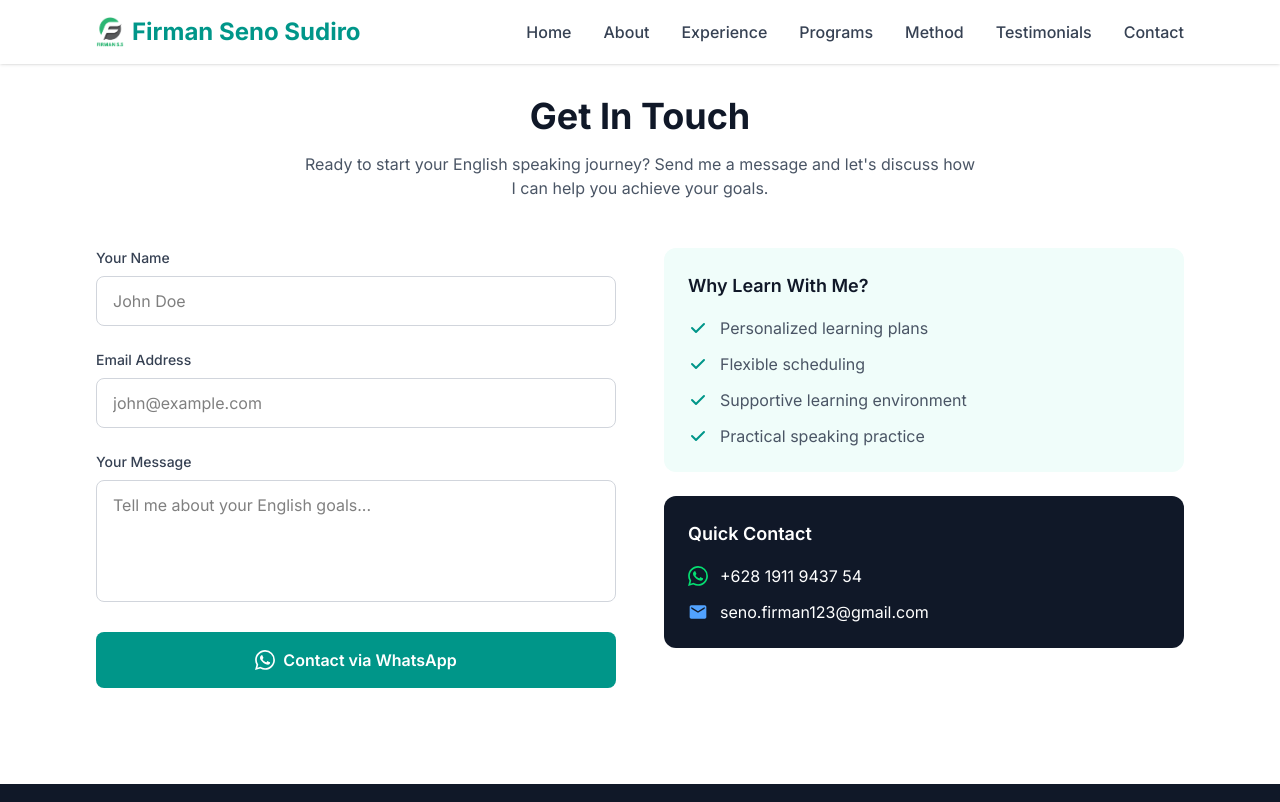
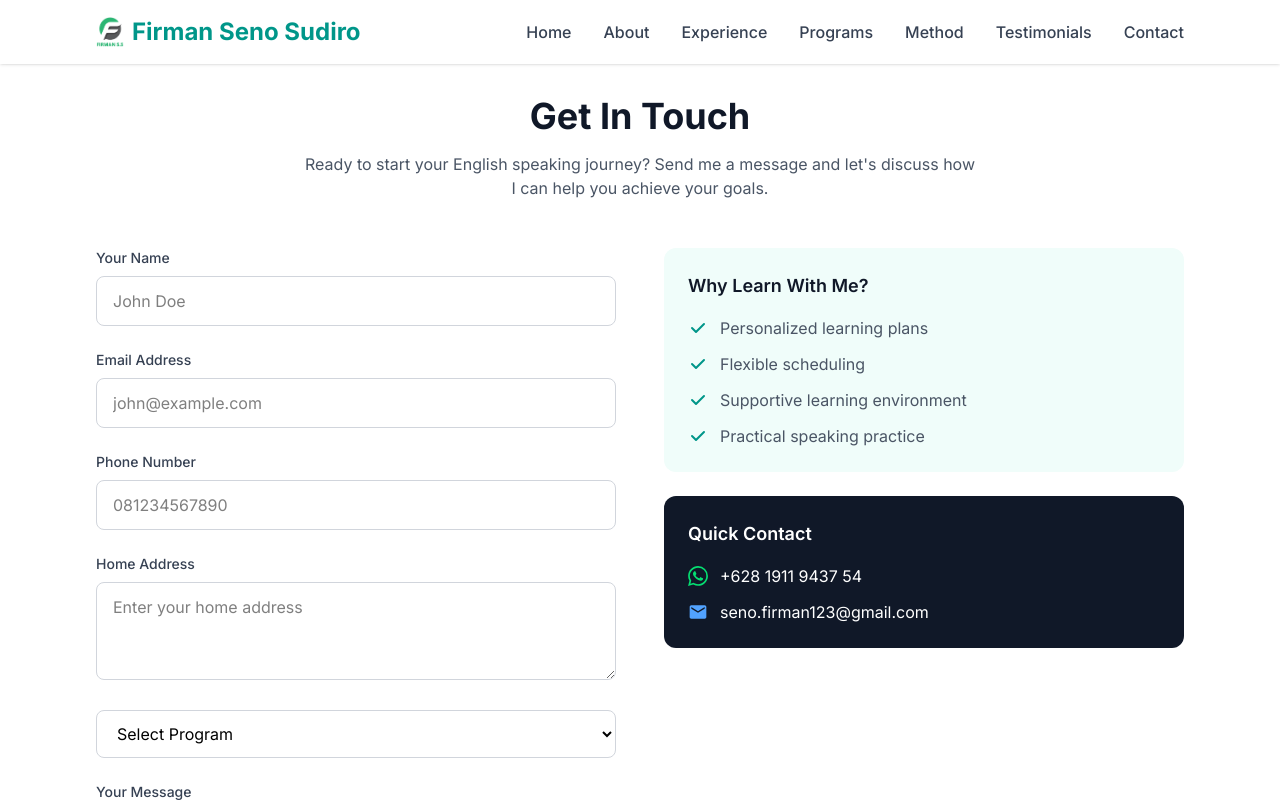
Before and after one commit to Firman-seno/My-personal-website, a React (Vite) app: page /My-personal-website/contact in a window 1280 px wide. Shown: the top 802 px of the page. Built offline with nearby package versions, Linux system fonts and the light colour scheme.

Commit message:
adding form contact

```diff
--- a/src/pages/ContactPage.jsx
+++ b/src/pages/ContactPage.jsx
@@ -7,18 +7,38 @@ export default function ContactPage() {
     name: "",
     email: "",
     message: "",
+    programs: "",
+    phone: "",
+    address: "",
   });
 
   const handleSubmit = (e) => {
     e.preventDefault();
-    const whatsappMessage = `Hello! I'm ${formData.name}. My email is ${formData.email}. ${formData.message}`;
+    const whatsappMessage =
+      "Hello! I'm " +
+      formData.name +
+      "\n" +
+      "Email : " +
+      formData.email +
+      "\n" +
+      "Phone Number : " +
+      formData.phone +
+      "\n" +
+      "Address : " +
+      formData.address +
+      "\n" +
+      "Program Taken : " +
+      formData.programs +
+      "\n" +
+      "Message : " +
+      formData.message;
     const whatsappUrl = `https://wa.me/6281911943754?text=${encodeURIComponent(whatsappMessage)}`;
     window.open(whatsappUrl, "_blank");
   };
 
   return (
     <>
-    <Navbar/>
+      <Navbar />
       <section id="contact" className="py-16 md:py-24 bg-white">
         <div className="max-w-6xl mx-auto px-4 sm:px-6 lg:px-8">
           <div className="text-center mb-12">
@@ -60,6 +80,49 @@ export default function ContactPage() {
                 </div>
 
                 <div>
+                  <label className="block text-sm font-medium text-gray-700 mb-2">Phone Number</label>
+
+                  <input
+                    type="tel"
+                    id="phone"
+                    required
+                    value={formData.phone}
+                    onChange={(e) => setFormData({ ...formData, phone: e.target.value })}
+                    className="w-full px-4 py-3 border border-gray-300 rounded-lg focus:ring-2 focus:ring-teal-500 focus:border-teal-500 transition-colors"
+                    placeholder="081234567890"
+                  />
+                </div>
+
+                <div>
+                  <label className="block text-sm font-medium text-gray-700 mb-2">Home Address</label>
+
+                  <textarea
+                    id="address"
+                    required
+                    rows="3"
+                    value={formData.address}
+                    onChange={(e) => setFormData({ ...formData, address: e.target.value })}
+                    className="w-full px-4 py-3 border border-gray-300 rounded-lg focus:ring-2 focus:ring-teal-500 focus:border-teal-500 transition-colors"
+                    placeholder="Enter your home address"
+                  ></textarea>
+                </div>
+
+                <select
+                  id="programs"
+                  required
+                  value={formData.programs}
+                  onChange={(e) => setFormData({ ...formData, programs: e.target.value })}
+                  className="w-full px-4 py-3 border border-gray-300 rounded-lg focus:ring-2 focus:ring-teal-500 focus:border-teal-500 transition-colors"
+                >
+                  <h2>Select Program</h2>
+                  <option value="">Select Program</option>
+                  <option value="English Speaking for Beginners">English Speaking for Beginners</option>
+                  <option value="Intermediate Speaking">Intermediate Speaking</option>
+                  <option value="English for Daily Conversation">English for Daily Conversation</option>
+                  <option value="English for Work & Business">English for Work & Business</option>
+                </select>
+
+                <div>
                   <label htmlFor="message" className="block text-sm font-medium text-gray-700 mb-2">
                     Your Message
                   </label>
@@ -69,7 +132,7 @@ export default function ContactPage() {
                     value={formData.message}
                     onChange={(e) => setFormData({ ...formData, message: e.target.value })}
                     className="w-full px-4 py-3 border border-gray-300 rounded-lg focus:ring-2 focus:ring-blue-500 focus:border-blue-500 transition-colors resize-none"
-                  placeholder="Tell me about your English goals..."
+                    placeholder="Tell me about your English goals or problem learning in English..."
                   />
                 </div>
 
@@ -134,7 +197,7 @@ export default function ContactPage() {
           </div>
         </div>
       </section>
-    <Footer/>
+      <Footer />
     </>
   );
 }
```
Lines whose indentation alone changed are shown as unchanged.
